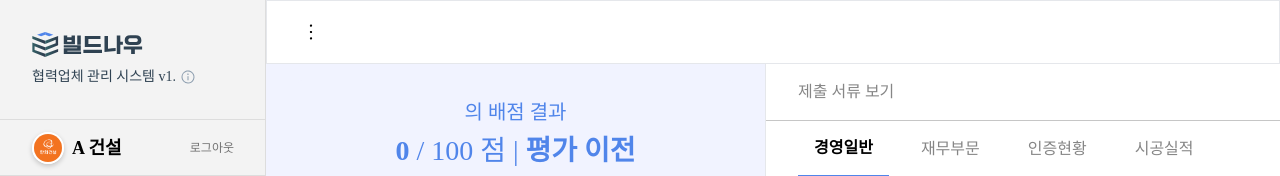
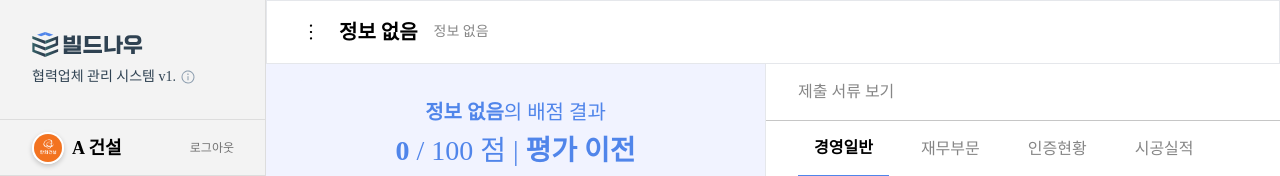
Before and after one commit to gaerini/buildnow_v1, a Next.js app: page /details/1 in a window 1280 px wide. Shown: the top 176 px of the page. Built offline with nearby package versions, Linux system fonts and the light colour scheme; no server answers; a web font is replaced by a local one.

Commit message:
ks 연결 완료 -> 최적화 필요

```diff
--- a/common/components/CompanyIntro/CompanyIntro.tsx
+++ b/common/components/CompanyIntro/CompanyIntro.tsx
@@ -1,5 +1,5 @@
 "use client";
-import React, { useState } from "react";
+import React, { useState, useRef, useEffect } from "react";
 import DetailCompanyIntroT1 from "./DetailCompanyIntroT1";
 import DetailCompanyIntroT2 from "./DetailCompanyIntroT2";
 import DetailCompanyIntroT3 from "./DetailCompanyIntroT3";
@@ -26,6 +26,7 @@ interface CompanyIntroProps {
   isNew: boolean;
   rating: number;
   isOpen: boolean;
+  setShowCompanyIntro: React.Dispatch<React.SetStateAction<boolean>>;
   companyOutline: CompanyOutline;
   managerInfo: ManagerInfo;
   introInfo: IntroInfo;
@@ -37,11 +38,31 @@ const CompanyIntro: React.FC<CompanyIntroProps> = ({
   isNew,
   rating,
   isOpen,
+  setShowCompanyIntro,
   companyOutline,
   managerInfo,
   introInfo,
   historyInfo,
 }) => {
+  const dropdownRef = useRef<HTMLDivElement>(null);
+  useEffect(() => {
+    function handleClickOutside(event: MouseEvent) {
+      // dropdownRef.current가 null이 아니며, event.target이 Node 타입인 경우 contains 메서드를 사용
+      if (
+        dropdownRef.current &&
+        event.target instanceof Node &&
+        !dropdownRef.current.contains(event.target)
+      ) {
+        setShowCompanyIntro(false);
+      }
+    }
+
+    document.addEventListener("mousedown", handleClickOutside);
+    return () => {
+      document.removeEventListener("mousedown", handleClickOutside);
+    };
+  }, []);
+
   const [toggleIsOpen, settoggleIsOpen] = useState([true, true, true, true]);
 
   // isOpen 상태를 토글하는 함수
@@ -55,14 +76,15 @@ const CompanyIntro: React.FC<CompanyIntroProps> = ({
   return (
     <>
       <div
-        className={`fixed top-[64px] left-[266px] inset-0 transition-all duration-1000 h-[calc(100%-64px)] ${
+        className={`fixed top-[64px] left-[266px] inset-0 transition-all duration-1000 h-[calc(100%-64px)]  ${
           isOpen
             ? " bg-primary-neutral-black/15 pointer-events-auto"
             : " bgColor-black pointer-events-none"
         }`}
+        ref={dropdownRef}
       ></div>
       <div
-        className={`fixed top-[64px] transition-all duration-1000  ${
+        className={`fixed top-[64px] transition-all duration-700  ${
           isOpen
             ? "left-[266px] pointer-events-auto"
             : "-left-[500px] pointer-events-none"
--- a/common/components/TopNavController/TopNavController.tsx
+++ b/common/components/TopNavController/TopNavController.tsx
@@ -117,6 +117,7 @@ const TopNavController: React.FC<TopNavControllerProps> = ({
         isNew={isNew}
         rating={rating}
         isOpen={showCompanyIntro}
+        setShowCompanyIntro = {setShowCompanyIntro}
         companyOutline={companyOutline}
         managerInfo={managerInfo}
         introInfo={introInfo}
--- a/src/app/details/[businessId]/page.tsx
+++ b/src/app/details/[businessId]/page.tsx
@@ -18,7 +18,7 @@ import axios from "axios";
 export default function Home({ params }: { params: { businessId: string } }) {
   // JWT 토큰
   const jwtToken =
-    "eyJhbGciOiJIUzI1NiIsInR5cCI6IkpXVCJ9.eyJidXNpbmVzc0lkIjoiMTIzLTQ1LTY3ODkwIiwidXNlclR5cGUiOiJyZWNydWl0ZXIiLCJpYXQiOjE3MDc0OTMwMjMsImV4cCI6MTcwNzQ5NjYyM30.dY5AI-ch8tU0R10sZ8XncfWZBHv9VVNQgL9qWg_r5EU";
+    "eyJhbGciOiJIUzI1NiIsInR5cCI6IkpXVCJ9.eyJidXNpbmVzc0lkIjoiMTIzLTQ1LTY3ODkwIiwidXNlclR5cGUiOiJyZWNydWl0ZXIiLCJpYXQiOjE3MDc0OTc4ODMsImV4cCI6MTcwNzUwMTQ4M30.8kak52nU_-WdZDCOQhO8RG3BGDHKvmjwUIMf5IFalwA";
   const axiosInstance = axios.create({
     baseURL:
       "http://ec2-43-200-171-250.ap-northeast-2.compute.amazonaws.com:3000",
@@ -229,14 +229,14 @@ export default function Home({ params }: { params: { businessId: string } }) {
   const currentApplier = getAllApplierData?.score.find(
     (applier) => applier.businessId === params.businessId
   );
-  const companyName = applierInfo?.companyName || "";
+  const companyName = applierInfo?.companyName || "정보 없음";
 
   const isNew = applierInfo?.appliedList[0].isNew || false;
-  const address = applierInfo?.companyAddress || "";
+  const address = applierInfo?.companyAddress || "정보 없음";
   const place = extractPlace(address);
 
   // appliedList에서 첫 번째 항목의 applyingWorkType 가져오기
-  const applyingWorkType = applierInfo?.appliedList[0].applyingWorkType || "";
+  const applyingWorkType = applierInfo?.appliedList[0].applyingWorkType || "정보 없음";
 
   // possibleWorkTypeList에서 일치하는 workType 찾기
   const matchingWorkType = applierInfo?.possibleWorkTypeList.find(
@@ -300,26 +300,51 @@ export default function Home({ params }: { params: { businessId: string } }) {
   //   companyAfter = getEvalData.score[afterIndex].applier.companyName;
   // }
 
-  interface TranslateType {
-    [key: string]: string | number | boolean;
+  // 설립 경과 년수 계산하는 함수
+  const calculateYearsPassed = (estDateString: string): number => {
+    const estDate = new Date(estDateString);
+    const today = new Date();
+    let years = today.getFullYear() - estDate.getFullYear();
+    if (
+      today.getMonth() < estDate.getMonth() ||
+      (today.getMonth() === estDate.getMonth() &&
+        today.getDate() < estDate.getDate())
+    ) {
+      years--;
+    }
+    return years;
+  };
+
+  interface DetailCatValueType {
+    [key: string]: string;
   }
 
-  const Translate: TranslateType = {
-    "회사설립 경과 년수": "durationYear",
-    "지방 업체(서울 경기 외) 여부": "isGreaterSeoul",
-    "산재 발생 여부": "hadAccident",
-    "신용 등급": "creditGrade",
-    "현금흐름 등급": "cashFlowGrade",
-    "WATCH 등급": "watch",
-    매출액: "salesRevenue",
-    영업이익률: "operatingMarginRatio",
-    순이익률: "netProfitMarginRatio",
-    유동비율: "currentRatio",
-    당좌비율: "quickRatio",
-    부채비율: "debtToEquityRatio",
-    "차입금 의존도": "debtDependency",
-    "ISO 인증서 보유 여부": "iso",
-    "ESG 인증 및 평가": "esg",
+  const DetailCatValue: DetailCatValueType = {
+    "회사설립 경과 년수": applierInfo?.estDate
+      ? `${calculateYearsPassed(applierInfo.estDate)}년`
+      : "정보 없음", // 또는 적절한 기본값
+
+    "지방 업체 (서울 경기 외) 여부":
+      place === "서울" || place === "경기도" ? "수도권" : "지방" || "정보 없음",
+    "산재 발생 여부":
+      applierInfo?.hadAccident === undefined
+        ? "정보 없음"
+        : applierInfo?.hadAccident
+        ? "발생"
+        : "미발생",
+    "신용 등급": applierInfo?.finance.creditGrade || "정보 없음",
+    "현금흐름 등급": applierInfo?.finance.cashFlowGrade || "정보 없음",
+    "WATCH 등급": applierInfo?.finance.watchGrade || "정보 없음",
+    매출액: `${applierInfo?.finance.salesRevenue}%` || "정보 없음",
+    영업이익률: `${applierInfo?.finance.operatingMarginRatio}%` || "정보 없음",
+    순이익률: `${applierInfo?.finance.netProfitMarginRatio}%` || "정보 없음",
+    유동비율: `${applierInfo?.finance.currentRatio}%` || "정보 없음",
+    당좌비율: `${applierInfo?.finance.quickRatio}%` || "정보 없음",
+    부채비율: `${applierInfo?.finance.debtToEquityRatio}%` || "정보 없음",
+    "차입금 의존도": `${applierInfo?.finance.debtDependency}%` || "정보 없음",
+    "ISO 인증서 보유 여부": applierInfo?.iso ? "보유" : "미보유",
+    "ESG 인증 및 평가": applierInfo?.esg ? "보유" : "미보유",
+    "시공능력 평가액 순위" : `${rating}%` || "정보 없음",
   };
 
   const submitDocList = applierInfo?.paperReqList;
@@ -331,8 +356,6 @@ export default function Home({ params }: { params: { businessId: string } }) {
   const mngGradingList = mngGrading?.gradingList;
   const mngDocList = mngGrading?.requirementList;
   const mngDetailCat = mngGradingList?.map((grading) => grading.category) || [];
-  const mngDetailCatTrns = mngDetailCat.map((cat) => Translate[cat]);
-
   const mngScoreBoardList =
     applierInfo?.appliedList[0].upperCategoryScoreBoardList.find(
       (category) => category.upperCategory === "경영 일반"
@@ -345,7 +368,6 @@ export default function Home({ params }: { params: { businessId: string } }) {
   const finGradingList = finGrading?.gradingList;
   const finDocList = finGrading?.requirementList;
   const finDetailCat = finGradingList?.map((grading) => grading.category) || [];
-  const finDetailCatTrns = finDetailCat.map((cat) => Translate[cat]);
   const finScoreBoardList =
     applierInfo?.appliedList[0].upperCategoryScoreBoardList.find(
       (category) => category.upperCategory === "재무 부문"
@@ -358,7 +380,7 @@ export default function Home({ params }: { params: { businessId: string } }) {
   const certiDocList = certiGrading?.requirementList;
   const certiDetailCat =
     certiGradingList?.map((grading) => grading.category) || [];
-  const certiDetailCatTrns = certiDetailCat.map((cat) => Translate[cat]);
+
   const certiScoreBoardList =
     applierInfo?.appliedList[0].upperCategoryScoreBoardList.find(
       (category) => category.upperCategory === "인증 현황"
@@ -371,18 +393,17 @@ export default function Home({ params }: { params: { businessId: string } }) {
   const constDocList = constGrading?.requirementList;
   const constDetailCat =
     constGradingList?.map((grading) => grading.category) || [];
-  const constDetailCatTrns = constDetailCat.map((cat) => Translate[cat]);
+
   const constScoreBoardList =
     applierInfo?.appliedList[0].upperCategoryScoreBoardList.find(
       (category) => category.upperCategory === "시공 실적"
     )?.scoreBoardList;
   console.log(constDetailCat);
-
   const MngInfo = {
     totalScore: getTotalScore["경영 일반"] || 0,
     evalScore: currentApplier?.score["경영 일반"] || 0,
     DetailCat: mngDetailCat,
-    DetailCatValue: ["22년", "지방", "미보유"],
+    DetailCatValue: mngDetailCat?.map(cat => DetailCatValue[cat]),
     DetailCatTotalScore:
       mngGradingList?.map((grading) => grading.perfectScore) || [],
 
@@ -403,7 +424,7 @@ export default function Home({ params }: { params: { businessId: string } }) {
 
     DetailCat: finDetailCat,
 
-    DetailCatValue: ["AA", "B", "정상", "30", "10"],
+    DetailCatValue: finDetailCat?.map(cat => DetailCatValue[cat]),
     DetailCatTotalScore:
       finGradingList?.map((grading) => grading.perfectScore) || [],
 
@@ -422,7 +443,7 @@ export default function Home({ params }: { params: { businessId: string } }) {
     totalScore: getTotalScore["인증 현황"] || 0,
     evalScore: currentApplier?.score["인증 현황"] || 0,
     DetailCat: certiDetailCat,
-    DetailCatValue: ["미보유", "보유"],
+    DetailCatValue: certiDetailCat?.map(cat => DetailCatValue[cat]),
     DetailCatTotalScore:
       certiGradingList?.map((grading) => grading.perfectScore) || [],
 
@@ -441,7 +462,7 @@ export default function Home({ params }: { params: { businessId: string } }) {
     totalScore: getTotalScore["시공 실적"] || 0,
     evalScore: currentApplier?.score["시공 실적"] || 0,
     DetailCat: constDetailCat,
-    DetailCatValue: ["5%", "양호"],
+    DetailCatValue: constDetailCat?.map(cat => DetailCatValue[cat]),
     DetailCatTotalScore:
       constGradingList?.map((grading) => grading.perfectScore) || [],
 
```
